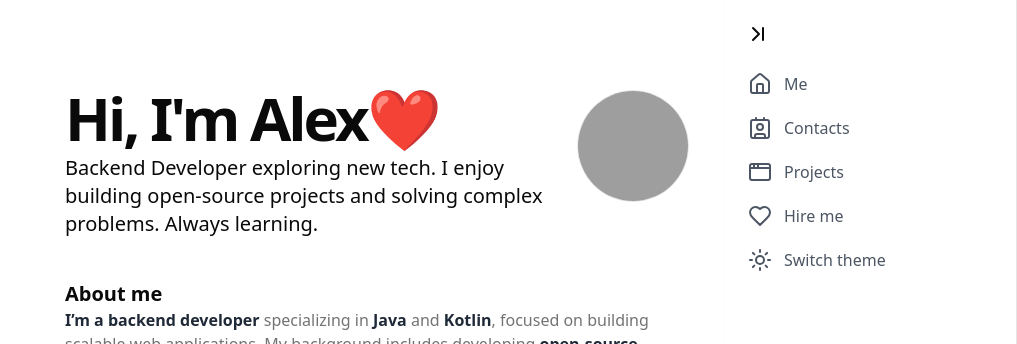
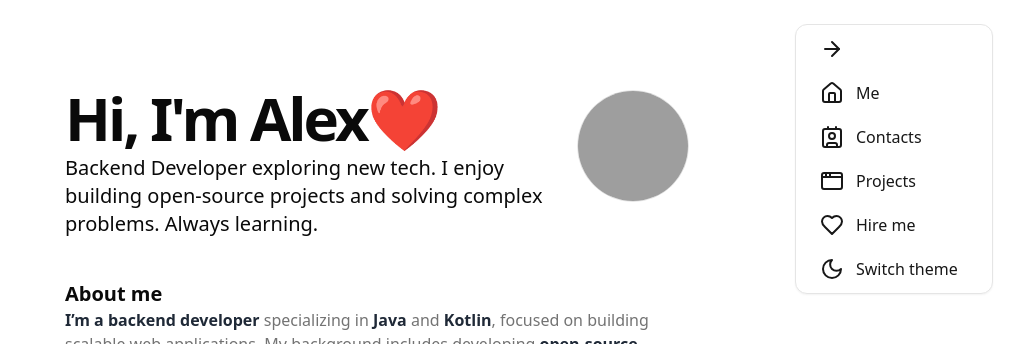
Before and after one commit to farneser/farneser.github.io, a React (Vite) app: page / in a window 1280 px wide. Shown: the top 344 px of the page, without its empty margins (263-1280 px from the left). Built offline with nearby package versions, Linux system fonts and the light colour scheme; grey boxes are pictures that could not be loaded.

Commit message:
feat: sidebar adaptive

```diff
--- a/src/App.tsx
+++ b/src/App.tsx
@@ -39,7 +39,7 @@ function App() {
                 <SidebarItem icon={<AppWindowIcon/>} text={"Projects"} link="#projects"/>
                 <SidebarItem icon={<HeartIcon/>} text={"Hire me"} link="#hire-me"/>
                 <SidebarItem
-                    icon={theme == "light" ? <SunIcon/> : <MoonIcon/>}
+                    icon={theme !== "light" ? <SunIcon/> : <MoonIcon/>}
                     text="Switch theme"
                     onClick={() => nextTheme()}
                 />
--- a/src/components/ui/sidebar.tsx
+++ b/src/components/ui/sidebar.tsx
@@ -1,34 +1,69 @@
-import {ChevronLast, ChevronFirst} from "lucide-react"
-import {useContext, createContext, useState, ReactNode} from "react"
+import {ArrowLeftIcon, ArrowRightIcon} from "lucide-react";
+import {useContext, createContext, useState, useEffect, ReactNode} from "react";
 
 const SidebarContext = createContext({expanded: true});
 
+const useWindowWidth = () => {
+    const [windowWidth, setWindowWidth] = useState(window.innerWidth);
+
+    useEffect(() => {
+        const handleResize = () => {
+            setWindowWidth(window.innerWidth);
+        };
+
+        window.addEventListener('resize', handleResize);
+
+        return () => {
+            window.removeEventListener('resize', handleResize);
+        };
+    }, []);
+
+    return windowWidth;
+};
+
+const AUTO_CLOSE_WIDTH = 1024;
+
 export default function Sidebar({children}: { children: ReactNode }) {
-    const [expanded, setExpanded] = useState(true)
+    const [expanded, setExpanded] = useState(true);
+    const [rememberedExpanded, setRememberedExpanded] = useState(true);
+    const windowWidth = useWindowWidth();
+
+    useEffect(() => {
+        if (windowWidth < AUTO_CLOSE_WIDTH) {
+            setExpanded(false);
+        } else {
+            setExpanded(rememberedExpanded);
+        }
+    }, [windowWidth, rememberedExpanded]);
+
+    const handleToggle = () => {
+        if (windowWidth >= AUTO_CLOSE_WIDTH) {
+            setRememberedExpanded((curr) => !curr);
+        }
+        setExpanded((curr) => !curr);
+    };
 
     return (
-        <aside className="h-screen fixed bg-card right-0 z-30">
-            <nav className="h-full flex flex-col border-r shadow-sm">
-                <div className="p-4 pb-2 flex justify-between items-center">
-                    <button
-                        onClick={() => setExpanded((curr) => !curr)}
-                        className="p-1.5 rounded-lg"
-                    >
-                        {expanded ? <ChevronLast/> : <ChevronFirst/>}
-                    </button>
-                </div>
-
+        <aside className="h-screen fixed right-0 z-30 flex flex-col justify-center lg:block">
+            <nav className="bg-card flex flex-col border rounded-xl shadow-sm m-2 lg:m-6">
                 <SidebarContext.Provider value={{expanded}}>
-                    <ul className="flex-1 px-3">{children}</ul>
+                    <ul className="flex-1 px-1 md:px-3">
+                        <SidebarItem
+                            icon={expanded ? <ArrowRightIcon/> : <ArrowLeftIcon/>}
+                            onClick={handleToggle}
+                        />
+                        {children}
+                    </ul>
                 </SidebarContext.Provider>
             </nav>
         </aside>
-    )
+    );
 }
+
 
 export function SidebarItem({icon, text, active, alert, link, onClick}: {
     icon: ReactNode,
-    text: string,
+    text?: string,
     active?: boolean,
     alert?: boolean,
     link?: string,
@@ -45,18 +80,19 @@ export function SidebarItem({icon, text, active, alert, link, onClick}: {
                 font-medium rounded-md cursor-pointer
                 transition-colors group
                 ${active
-                ? "bg-gradient-to-tr from-indigo-200 to-indigo-100 text-indigo-800"
-                : "hover:bg-indigo-50 text-gray-600"}`
+                ? "bg-accent from-indigo-200 to-indigo-100 text-accent-foreground"
+                : "hover:bg-accent text-accent-foreground"}`
             }
         >
             {icon}
-            <span
+            {text && <span
                 className={`overflow-hidden transition-all text-nowrap ${
-                    expanded ? "w-52 ml-3" : "w-0"
+                    expanded ? "w-28 ml-3" : "w-0"
                 }`}
             >
-        {text}
-      </span>
+                {text}
+            </span>}
+
             {alert && (
                 <div
                     className={`absolute right-2 w-2 h-2 rounded bg-indigo-400 ${
@@ -65,11 +101,11 @@ export function SidebarItem({icon, text, active, alert, link, onClick}: {
                 />
             )}
 
-            {!expanded && (
+            {!expanded && text && (
                 <div
                     className={`
           absolute right-full rounded-md px-2 py-1 mr-6
-          bg-indigo-100 text-indigo-800 text-sm
+          bg-accent text-accent-foreground text-sm text-nowrap
           invisible opacity-20 translate-x-3 transition-all
           group-hover:visible group-hover:opacity-100 group-hover:translate-x-0
       `}
--- a/src/components/ui/theme-provider.tsx
+++ b/src/components/ui/theme-provider.tsx
@@ -40,12 +40,13 @@ export function ThemeProvider(
         root.classList.remove("light", "dark")
 
         root.classList.add(theme)
-    }, [theme])
+
+        localStorage.setItem(storageKey, theme)
+    }, [storageKey, theme])
 
     const value = {
         theme,
         setTheme: (theme: Theme) => {
-            localStorage.setItem(storageKey, theme)
             setTheme(theme)
         },
         nextTheme: () => {
--- a/tailwind.config.js
+++ b/tailwind.config.js
@@ -53,8 +53,22 @@ export default {
                     '4': 'hsl(var(--chart-4))',
                     '5': 'hsl(var(--chart-5))'
                 }
+            },
+            animation: {
+                'move': 'move 0.5s infinite alternate',
+            },
+            keyframes: {
+                move: {
+                    '0%': {transform: 'translateX(0)'},
+                    '100%': {transform: 'translateX(10px)'},
+                },
+            },
         }
-  	}
+    },
+    variants: {
+        extend: {
+            animation: ['hover'],
+        },
     },
     plugins: [require("tailwindcss-animate")],
 }
```
Lines whose indentation alone changed are shown as unchanged.
